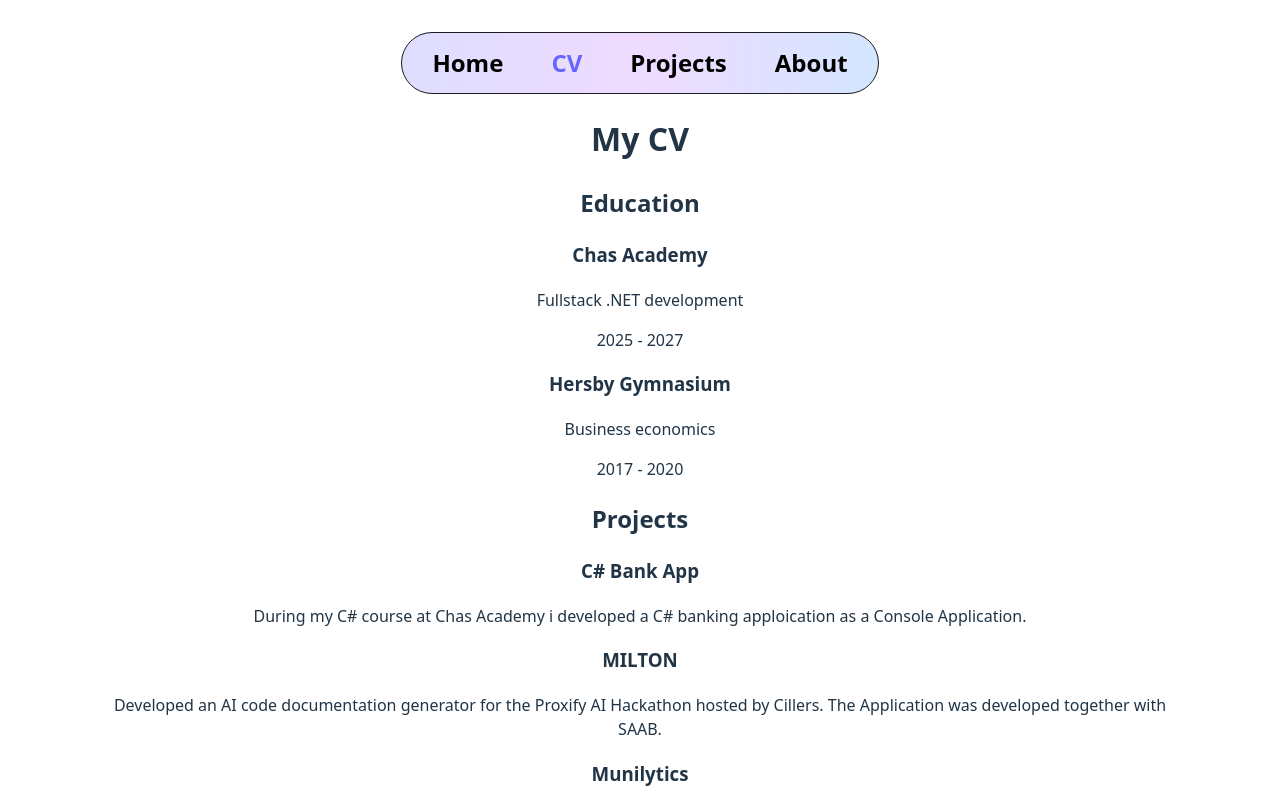
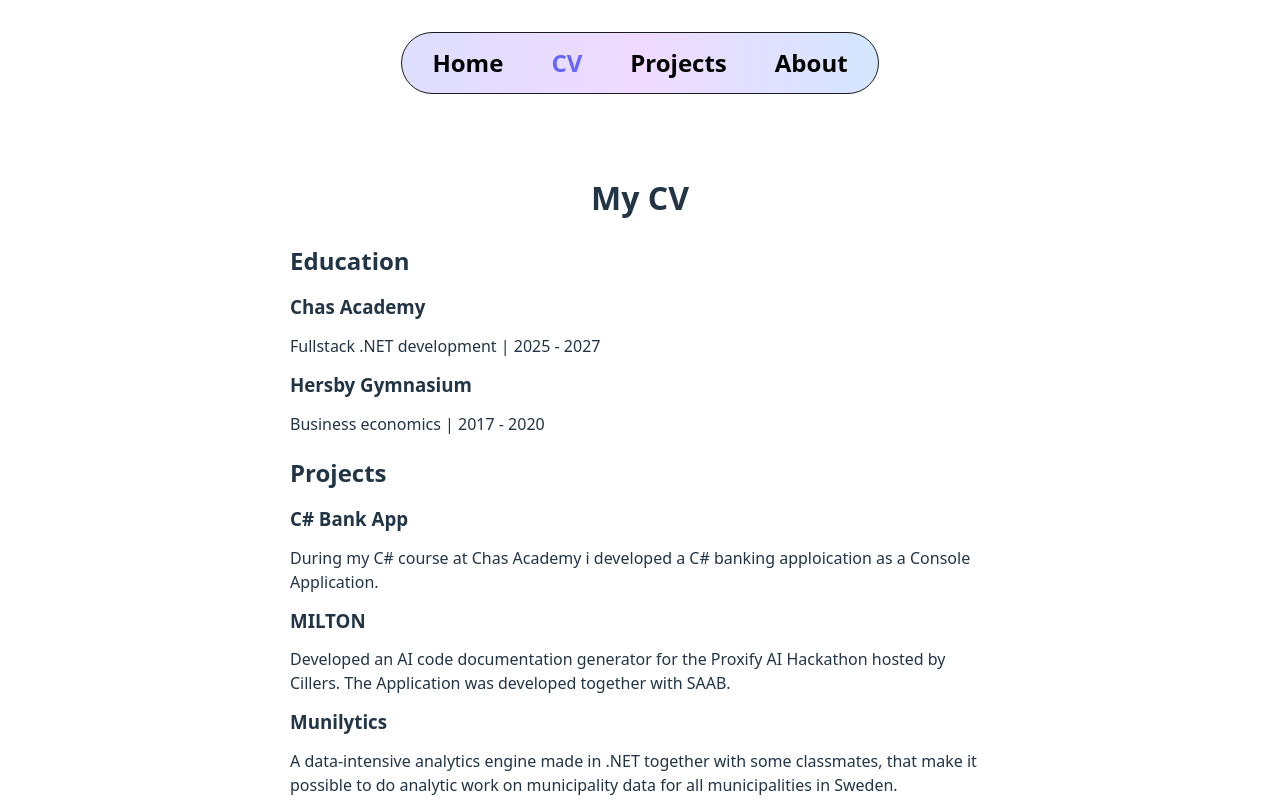
Before and after one commit to lskld/labb2_cv_portal, a React (Vite) app: page /labb2_cv_portal/cv in a window 1280 px wide. Shown: the top 800 px of the page. Built offline with nearby package versions, Linux system fonts and the light colour scheme.

Commit message:
added simple css to cv page

```diff
--- a/src/components/cvdata/CvData.css
+++ b/src/components/cvdata/CvData.css
@@ -0,0 +1,24 @@
+.cv_container {
+    text-align: left;
+    max-width: 700px;
+    margin: 0 auto;
+    margin-top: 5rem;
+}
+
+.cv_item {
+    line-height: 1rem;
+}
+
+.cv_item p {
+    line-height: 1.5rem;
+}
+
+.cv_container h1 {
+    text-align: center;
+}
+
+@media screen and (max-width: 768px) {
+    .cv_container {
+        padding: 0.5rem;
+    }
+}
--- a/src/components/cvdata/CvData.jsx
+++ b/src/components/cvdata/CvData.jsx
@@ -11,8 +11,7 @@ function CvData() {
                 {cvJson.education.map((education, index) => (
                     <div key={index} className="cv_item">
                         <h3>{education.school}</h3>
-                        <p>{education.course}</p>
-                        <p>{education.period}</p>
+                        <p>{education.course} | {education.period}</p>
                     </div>
                 ))}
             </section>
@@ -32,8 +31,8 @@ function CvData() {
                 {cvJson.workExperience.map((work, index) => (
                     <div key={index} className="cv_item">
                         <h3>{work.company} - {work.role}</h3>
+                        <p>{work.period}</p>
                         <p>{work.description}</p>
-                        <p>{work.period}</p>
                     </div>
                 ))}
             </section>
```
